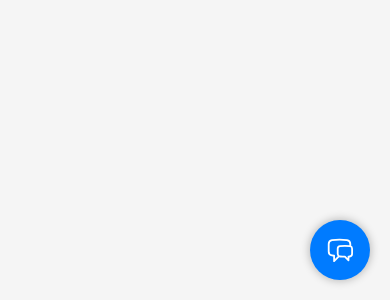
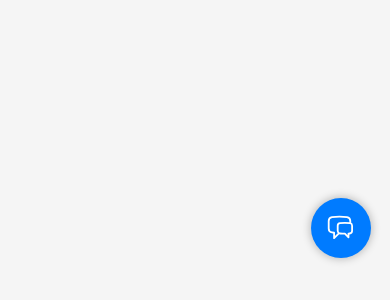
Before and after one commit to dorincapra/assistant, a website: page public/index.html in a window 390 px wide. Shown: the part 544-844 px from the top of the page. Drawn offline with Linux system fonts and the light colour scheme.

Commit message:
merge corsu

```diff
--- a/public/styles.css
+++ b/public/styles.css
@@ -37,8 +37,8 @@ body {
 
 #toggle-chat-btn {
   position: fixed;
-  bottom: 20px;
-  right: 20px;
+  bottom: 5%; /* Updated to 5% from the bottom */
+  right: 5%; /* Updated to 5% from the right */
   width: 60px;
   height: 60px;
   border-radius: 50%;
@@ -50,7 +50,7 @@ body {
   box-shadow: 0 0 10px rgba(0, 0, 0, 0.3);
   display: grid;
   place-items: center;
-  z-index: 200;
+  z-index: 2000; /* Increased to ensure it's above all standard z-indexed elements */
   transition: all 0.5s ease;
   visibility: visible;
 }
```
